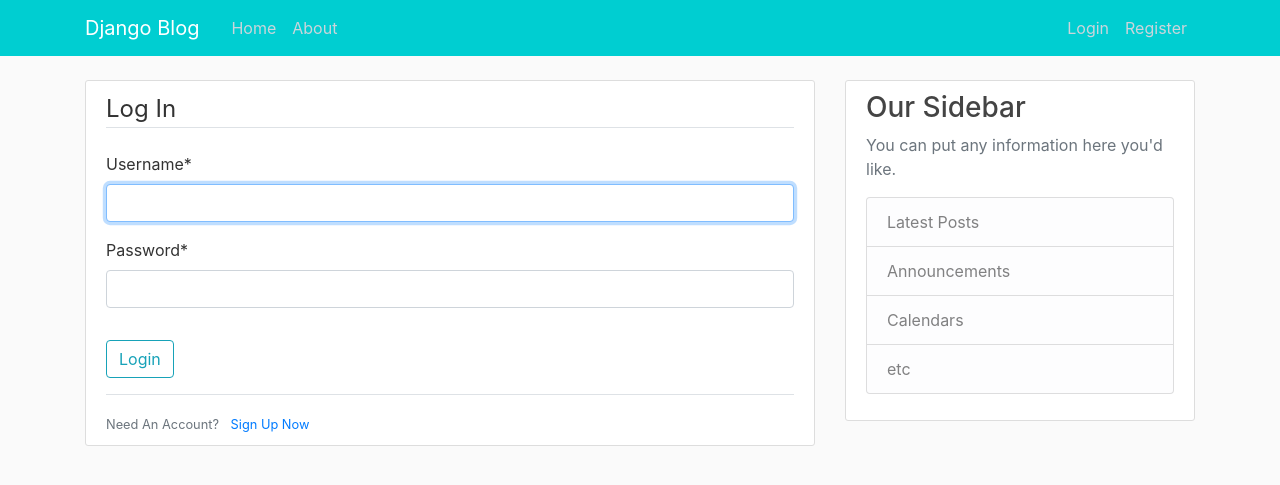
After one commit to Pranathi-star/django_project, a Django app: page /login/ in a window 1280 px wide. The commit adds this page. Shown: the top 485 px of the page. Run offline with Django 3.2, Linux system fonts and the light colour scheme; some libraries are stand-ins or nearby versions.

Commit message:
login, logout, profile pages

```diff
--- a/blog/templates/blog/base.html
+++ b/blog/templates/blog/base.html
@@ -33,8 +33,13 @@
             </div>
             <!-- Navbar Right Side -->
             <div class="navbar-nav">
-              <a class="nav-item nav-link" href="#">Login</a>
-              <a class="nav-item nav-link" href="#">Register</a>
+              {% if user.is_authenticated %}
+                <a class="nav-item nav-link" href="{% url 'profile' %}">Profile</a>
+                <a class="nav-item nav-link" href="{% url 'logout' %}">Logout</a>
+              {% else %}
+                <a class="nav-item nav-link" href="{% url 'login' %}">Login</a>
+                <a class="nav-item nav-link" href="{% url 'register' %}">Register</a>
+              {% endif %}
             </div>
           </div>
         </div>
--- a/django_project/settings.py
+++ b/django_project/settings.py
@@ -122,6 +122,8 @@
 
 STATIC_URL = '/static/'
 CRISPY_TEMPLATE_PACK = 'bootstrap4'
+LOGIN_REDIRECT_URL = 'blog-home'
+LOGIN_URL = 'login'
 # Default primary key field type
 # https://docs.djangoproject.com/en/3.2/ref/settings/#default-auto-field
 
--- a/django_project/urls.py
+++ b/django_project/urls.py
@@ -1,9 +1,13 @@
 from django.contrib import admin
 from django.urls import path, include
+from django.contrib.auth import views as auth_views
 from users import views as user_views
 
 urlpatterns = [
     path('admin/', admin.site.urls),
     path('', include('blog.urls')),
     path('register/', user_views.register, name = 'register'),
+    path('login/', auth_views.LoginView.as_view(template_name = 'users/login.html'), name = 'login'),
+    path('logout/', auth_views.LogoutView.as_view(template_name = 'users/logout.html'), name = 'logout'),
+    path('profile/', user_views.profile, name = 'profile'),
 ]
--- /dev/null
+++ b/users/templates/users/login.html
@@ -0,0 +1,21 @@
+{% extends "blog/base.html" %}
+{% load crispy_forms_tags %}
+{% block content %}
+    <div class="content-section">
+        <form method="POST">
+            {% csrf_token %}
+            <fieldset class="form-group">
+                <legend class="border-bottom mb-4">Log In</legend>
+                {{ form|crispy }}
+            </fieldset>
+            <div class="form-group">
+                <button class="btn btn-outline-info" type="submit">Login</button>
+            </div>
+        </form>
+        <div class="border-top pt-3">
+            <small class="text-muted">
+                Need An Account? <a class="ml-2" href="{% url 'register' %}">Sign Up Now</a>
+            </small>
+        </div>
+    </div>
+{% endblock content %}
```
Also changed, not shown: users/templates/users/logout.html (added, +9 -0 lines), users/templates/users/profile.html (added, +14 -0 lines), users/views.py (+8 -2 lines), db.sqlite3.
